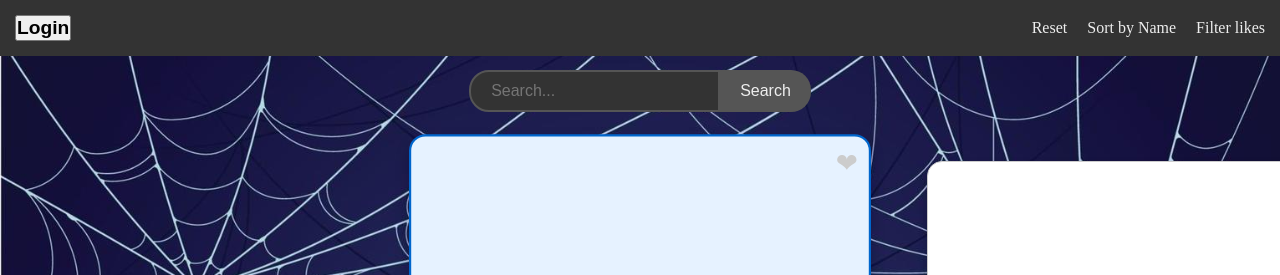
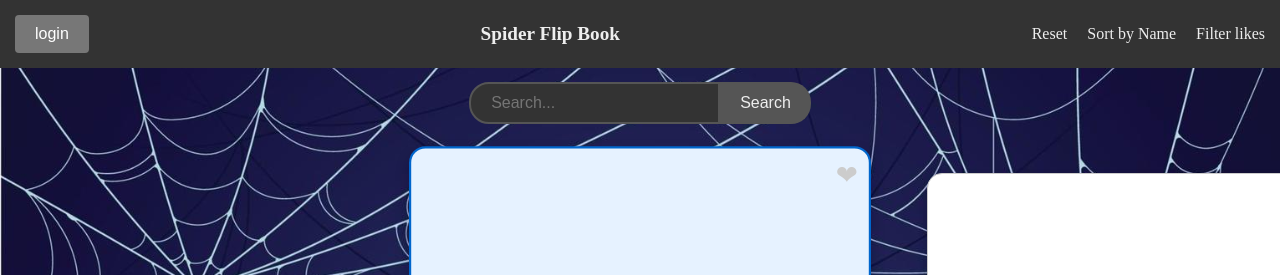
Before and after one commit to Moshe-BBD/WebLevelUp, a website: page frontend/index.html in a window 1280 px wide. Shown: the top 275 px of the page. Drawn offline with Linux system fonts and the light colour scheme.

Commit message:
login button styling

```diff
--- a/frontend/index.html
+++ b/frontend/index.html
@@ -11,7 +11,8 @@
 		<section class="content">
 			<header class="header-width">
 				<nav class="top-nav">
-					<button class="nav-logo">Login</button>
+					<button class="login-button">login</button>
+					<div class="nav-logo">Spider Flip Book</div>
 					<ul class="nav-links">
 						<li><a href="#reset" onclick="resetPage()">Reset</a></li>
 						<li><a href="#about">Sort by Name</a></li>
--- a/frontend/styles.css
+++ b/frontend/styles.css
@@ -200,6 +200,28 @@ p {
 	background-color: #333;
 	color: #eee;
 }
+.login-button {
+	background-color: #777;
+	color: white;
+	border: none;
+	border-radius: 4px;
+	padding: 10px 20px;
+	font-size: 16px;
+	cursor: pointer;
+	text-align: center;
+	text-decoration: none;
+	display: inline-block;
+	transition: background-color 0.3s ease;
+}
+
+.login-button:hover {
+	background-color: #555;
+}
+
+.login-button:focus {
+	outline: none;
+}
+
 .header-width {
 	width: 100%;
 }
```
